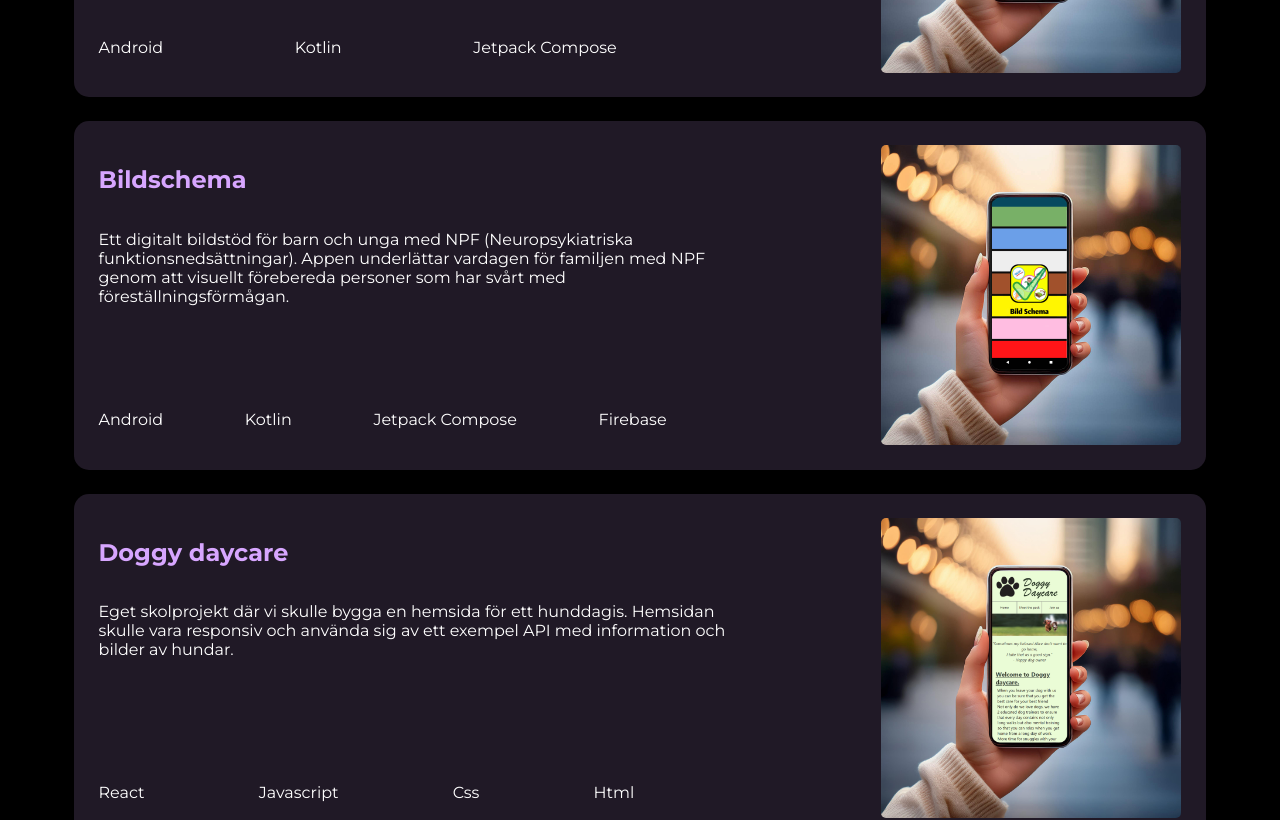
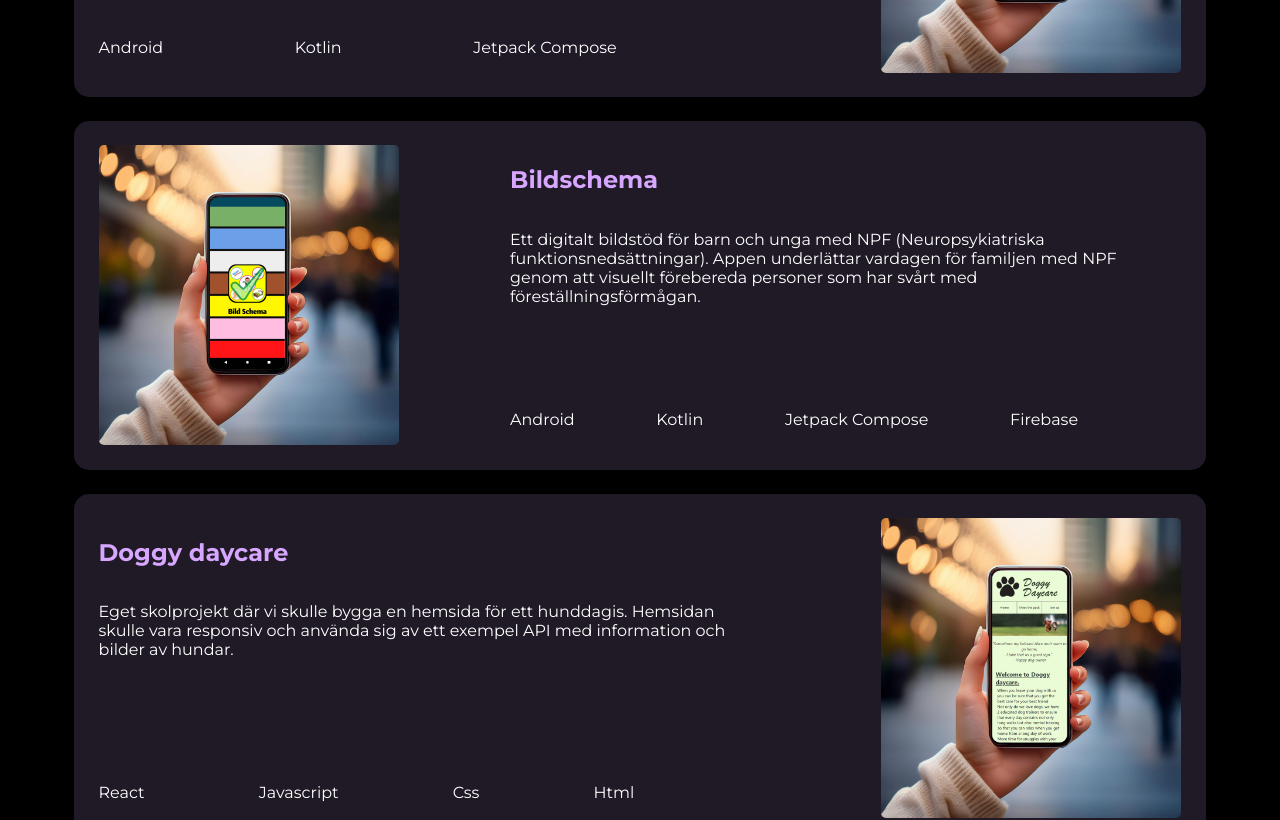
Before and after one commit to Noccis/tw-webpage, a React (Vite) app: page /portfolio in a window 1280 px wide. Shown: the part 560-1380 px from the top of the page. Built offline with nearby package versions, Linux system fonts and the light colour scheme; a web font is replaced by a local one.

Commit message:
Added some styling

```diff
--- a/src/pages/Portfolio.tsx
+++ b/src/pages/Portfolio.tsx
@@ -5,9 +5,11 @@ import '../styles/portfolio.css'
 const Portfolio = () => {
   let listOfProjects = null;
 
+  const className = ['image-right', 'image-left']
+
   if (data != null) {
     listOfProjects = data.map((project, index) => (
-      <div key={index} id='project-item'>
+      <div key={index} id='project-item' className={className[index % 2]}>
         <div id='project-text'>
           <h2>{project.title}</h2>
           <p>{project.description}</p>
--- a/src/styles/portfolio.css
+++ b/src/styles/portfolio.css
@@ -14,6 +14,10 @@
 .project-image {
     width: 300px;
     border-radius: 5px;
+}
+
+.image-left {
+    flex-direction: row-reverse;
 }
 
 #project-item {
```
